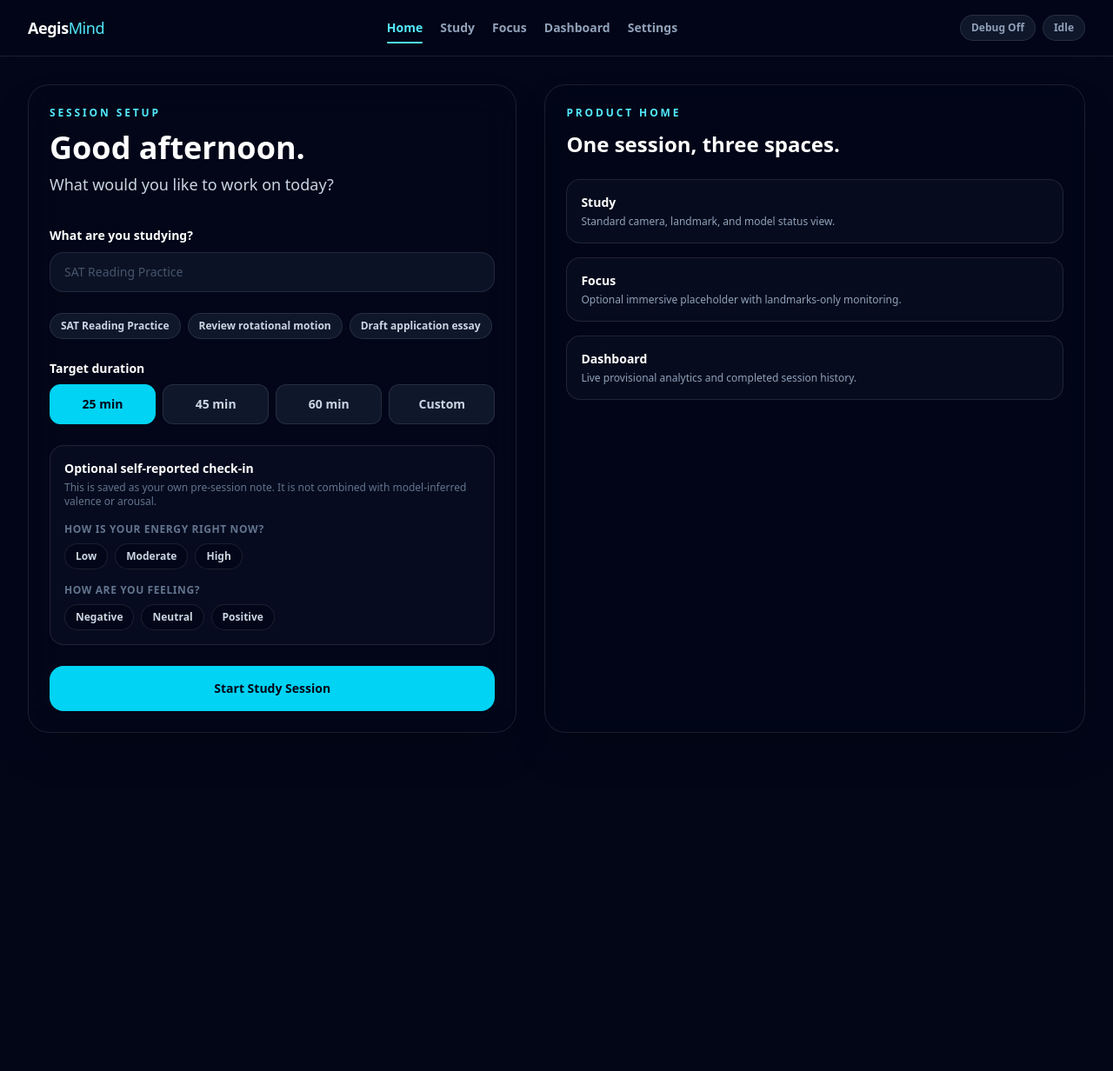
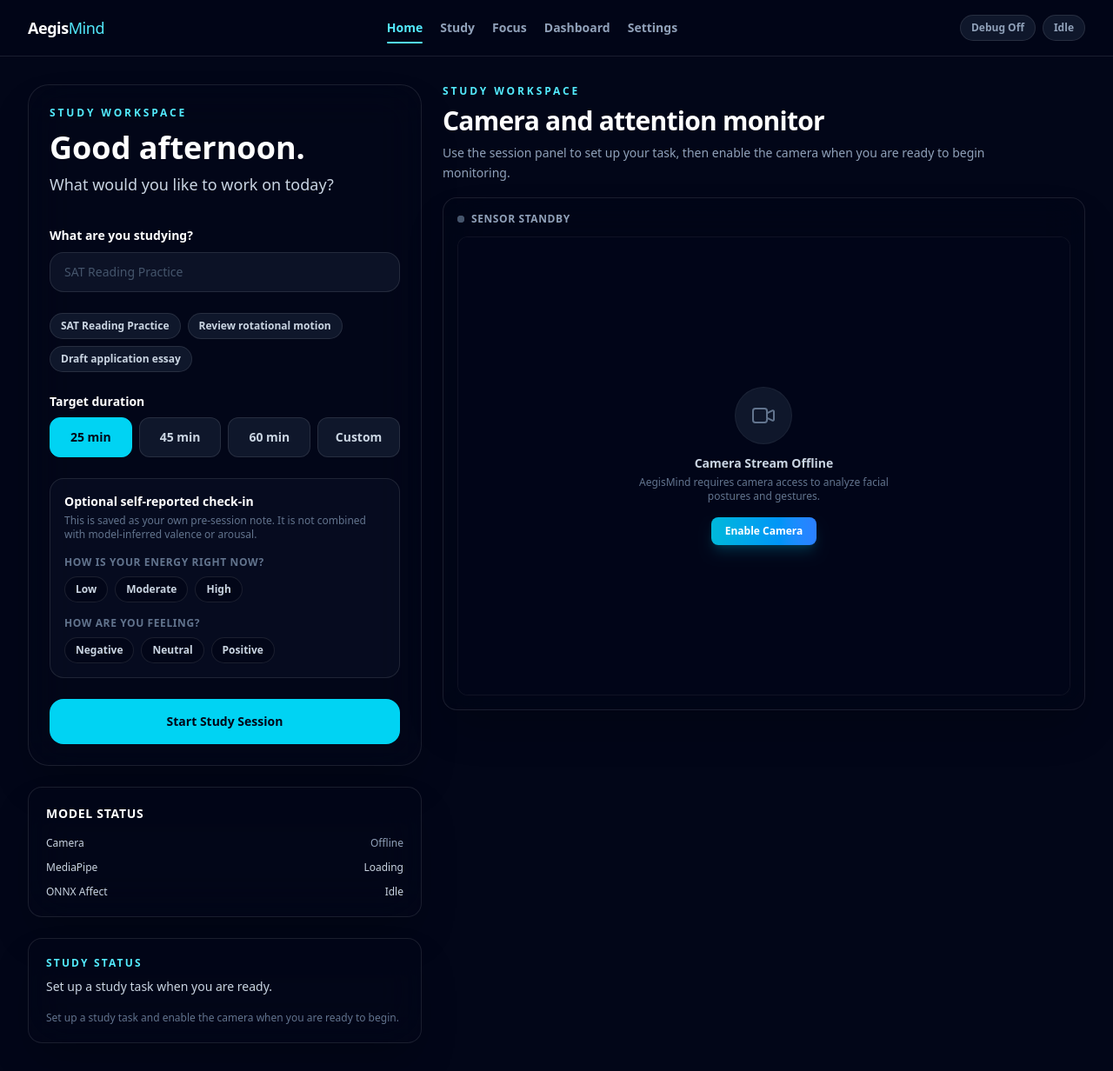
Before and after one commit to AmandaYao60/Study-Companion-Website-Versions-Backup, a Next.js app: page /app in a window 1280 px wide. Shown: the whole page at 87% size. Before the commit the page ends 875 px from the top, so only its background shows below. Built offline with nearby package versions, Linux system fonts and the light colour scheme.

Commit message:
refactor: unify product home and study workspace

```diff
--- a/src/app/app/page.js
+++ b/src/app/app/page.js
@@ -1,27 +1,5 @@
-"use client";
-
-import React from "react";
-import { useAppState } from "../../context/AppContext";
-import SessionSetupForm from "../../components/product/SessionSetupForm";
-import ActiveSessionCard from "../../components/product/ActiveSessionCard";
+import StudySpace from "../../components/product/StudySpace";
 
 export default function ProductHomePage() {
-  const { activeSession } = useAppState();
-
-  return (
-    <div className="mx-auto grid w-full max-w-7xl grid-cols-1 gap-8 px-4 py-8 sm:px-6 lg:grid-cols-[0.95fr_1.05fr] lg:px-8">
-      <div className="space-y-4">
-        {activeSession ? <ActiveSessionCard /> : <SessionSetupForm />}
-      </div>
-      <aside className="rounded-3xl border border-white/10 bg-slate-950/40 p-6 shadow-2xl backdrop-blur-xl">
-        <p className="text-xs font-bold uppercase tracking-[0.24em] text-cyan-300">Product Home</p>
-        <h2 className="mt-3 text-2xl font-black text-white">One session, three spaces.</h2>
-        <div className="mt-6 space-y-4">
-          <div className="rounded-2xl border border-white/10 bg-slate-900/45 p-4"><h3 className="text-sm font-bold text-white">Study</h3><p className="mt-1 text-xs text-slate-400">Standard camera, landmark, and model status view.</p></div>
-          <div className="rounded-2xl border border-white/10 bg-slate-900/45 p-4"><h3 className="text-sm font-bold text-white">Focus</h3><p className="mt-1 text-xs text-slate-400">Optional immersive placeholder with landmarks-only monitoring.</p></div>
-          <div className="rounded-2xl border border-white/10 bg-slate-900/45 p-4"><h3 className="text-sm font-bold text-white">Dashboard</h3><p className="mt-1 text-xs text-slate-400">Live provisional analytics and completed session history.</p></div>
-        </div>
-      </aside>
-    </div>
-  );
+  return <StudySpace />;
 }
--- a/src/app/app/study/page.js
+++ b/src/app/app/study/page.js
@@ -1,5 +1,5 @@
-import StudySpace from "../../../components/product/StudySpace";
+import { redirect } from "next/navigation";
 
 export default function StudyPage() {
-  return <StudySpace />;
+  redirect("/app");
 }
--- a/src/components/product/ActiveSessionCard.js
+++ b/src/components/product/ActiveSessionCard.js
@@ -6,77 +6,92 @@ import { useRouter } from "next/navigation";
 import { useAppState } from "../../context/AppContext";
 import useSmoothSessionTimer from "../../hooks/useSmoothSessionTimer";
 import { formatTargetDuration, formatTask } from "../dashboard/dashboardFormatters";
-import EndSessionDialog from "./EndSessionDialog";
+
+const formatCheckIn = (checkIn) => {
+  if (!checkIn) return null;
+  const details = [];
+  if (checkIn.energy) details.push(`Energy: ${checkIn.energy}`);
+  if (checkIn.mood) details.push(`Mood: ${checkIn.mood}`);
+  return details.length > 0 ? details.join(" / ") : null;
+};
 
 export default function ActiveSessionCard() {
   const router = useRouter();
-  const { activeSession, isMonitoring, resumeSession, finishSession, setShowCameraDialog } = useAppState();
+  const { activeSession, isMonitoring, resumeSession, setShowCameraDialog } = useAppState();
   const { formatted } = useSmoothSessionTimer(250);
-  const [isDialogOpen, setIsDialogOpen] = useState(false);
-  const [isEnding, setIsEnding] = useState(false);
+  const [isResuming, setIsResuming] = useState(false);
 
   if (!activeSession) return null;
 
   const isPrepared = activeSession.status === "prepared";
+  const isPaused = activeSession.status === "paused" || !isMonitoring;
+  const statusLabel = isPrepared ? "Ready to begin" : isMonitoring ? "Active" : "Paused";
+  const checkInSummary = formatCheckIn(activeSession.preSessionCheckIn);
 
-  const handleResume = async () => {
-    router.push("/app/study");
-
+  const handlePrimaryAction = async () => {
     if (isPrepared) {
-      window.setTimeout(() => setShowCameraDialog(true), 0);
+      setShowCameraDialog(true);
       return;
     }
 
-    if (!isMonitoring) {
+    if (isPaused) {
+      setIsResuming(true);
+      try {
         await resumeSession();
+      } finally {
+        setIsResuming(false);
       }
-  };
-
-  const handleEnd = async () => {
-    setIsEnding(true);
-    try {
-      const completed = await finishSession();
-      setIsDialogOpen(false);
-      router.push(completed ? "/app/dashboard" : "/app");
-    } finally {
-      setIsEnding(false);
     }
   };
 
   return (
-    <>
     <section className="rounded-3xl border border-white/10 bg-slate-950/50 p-6 shadow-2xl backdrop-blur-xl">
-        <p className="text-xs font-bold uppercase tracking-[0.24em] text-cyan-300">Welcome back</p>
-        <h1 className="mt-3 text-3xl font-black text-white sm:text-4xl">Your study session is still active.</h1>
-        <div className="mt-6 grid grid-cols-1 gap-3 sm:grid-cols-4">
-          <div className="rounded-2xl border border-white/10 bg-slate-900/45 p-4 sm:col-span-2">
+      <p className="text-xs font-bold uppercase tracking-[0.24em] text-cyan-300">Study Session</p>
+      <h2 className="mt-3 text-2xl font-black text-white">
+        {isPrepared ? "Your study task is ready." : isMonitoring ? "Your study session is active." : "Your study session is paused."}
+      </h2>
+      <p className="mt-2 text-sm leading-relaxed text-slate-400">
+        {isPrepared
+          ? "Enable the camera to begin monitoring and start the session timer."
+          : "You are currently working on:"}
+      </p>
+
+      <div className="mt-5 space-y-3">
+        <div className="rounded-2xl border border-white/10 bg-slate-900/45 p-4">
           <p className="text-[10px] font-bold uppercase tracking-wider text-slate-500">Study task</p>
           <p className="mt-2 text-sm font-bold text-white">{formatTask(activeSession.taskDescription)}</p>
         </div>
+        <div className="grid grid-cols-2 gap-3">
           <div className="rounded-2xl border border-white/10 bg-slate-900/45 p-4">
             <p className="text-[10px] font-bold uppercase tracking-wider text-slate-500">Elapsed</p>
             <p className="mt-2 font-mono text-lg font-bold text-cyan-200">{formatted}</p>
           </div>
           <div className="rounded-2xl border border-white/10 bg-slate-900/45 p-4">
             <p className="text-[10px] font-bold uppercase tracking-wider text-slate-500">Status</p>
-            <p className="mt-2 text-sm font-bold text-white">{isPrepared ? "Ready to begin" : isMonitoring ? "Active" : "Paused"}</p>
+            <p className="mt-2 text-sm font-bold text-white">{statusLabel}</p>
           </div>
         </div>
-        <p className="mt-3 text-sm text-slate-400">Target: {formatTargetDuration(activeSession.targetDurationMs)}</p>
+        <div className="rounded-2xl border border-white/10 bg-slate-900/45 p-4">
+          <p className="text-[10px] font-bold uppercase tracking-wider text-slate-500">Target</p>
+          <p className="mt-2 text-sm font-bold text-white">{formatTargetDuration(activeSession.targetDurationMs)}</p>
+        </div>
+        {checkInSummary && <p className="text-xs capitalize text-slate-500">{checkInSummary}</p>}
+      </div>
 
-        <div className="mt-6 flex flex-col gap-3 sm:flex-row">
-          <button type="button" onClick={() => void handleResume()} className="rounded-xl bg-cyan-400 px-4 py-3 text-sm font-bold text-slate-950 transition-all hover:bg-cyan-300">
-            {isPrepared ? "Begin Study" : "Resume Study"}
+      <div className="mt-6 flex flex-col gap-3 sm:flex-row lg:flex-col xl:flex-row">
+        {isPrepared || isPaused ? (
+          <button type="button" onClick={() => void handlePrimaryAction()} disabled={isResuming} className="rounded-xl bg-cyan-400 px-4 py-3 text-sm font-bold text-slate-950 transition-all hover:bg-cyan-300 disabled:cursor-wait disabled:opacity-70">
+            {isPrepared ? "Enable Camera" : isResuming ? "Resuming..." : "Resume Study"}
           </button>
-          <Link href="/app/dashboard" className="rounded-xl border border-white/10 bg-slate-900 px-4 py-3 text-center text-sm font-semibold text-slate-200 transition-all hover:bg-slate-800">
+        ) : (
+          <Link href="/app/focus" className="rounded-xl border border-cyan-400/20 bg-cyan-400/10 px-4 py-3 text-center text-sm font-semibold text-cyan-200 transition-all hover:bg-cyan-400/20">
+            Enter Focus Space
+          </Link>
+        )}
+        <button type="button" onClick={() => router.push("/app/dashboard")} className="rounded-xl border border-white/10 bg-slate-900 px-4 py-3 text-sm font-semibold text-slate-200 transition-all hover:bg-slate-800">
           View Dashboard
-          </Link>
-          <button type="button" onClick={() => setIsDialogOpen(true)} className="rounded-xl border border-emerald-400/20 bg-emerald-400/10 px-4 py-3 text-sm font-semibold text-emerald-200 transition-all hover:bg-emerald-400/20">
-            End Session
         </button>
       </div>
     </section>
-      <EndSessionDialog open={isDialogOpen} isEnding={isEnding} onClose={() => setIsDialogOpen(false)} onConfirm={() => void handleEnd()} />
-    </>
   );
 }
--- a/src/components/product/GlobalSessionBar.js
+++ b/src/components/product/GlobalSessionBar.js
@@ -29,7 +29,7 @@ export default function GlobalSessionBar() {
   const isFocusRoute = pathname.startsWith("/app/focus");
   const isPrepared = activeSession.status === "prepared";
   const statusLabel = isPrepared ? "Ready to begin" : isMonitoring ? "Active" : "Paused";
-  const contextualHref = isFocusRoute ? "/app/study" : "/app/focus";
+  const contextualHref = isFocusRoute ? "/app" : "/app/focus";
   const contextualLabel = isFocusRoute ? "Return to Study Space" : "Enter Focus Space";
 
   const handlePauseResume = async () => {
--- a/src/components/product/SessionSetupForm.js
+++ b/src/components/product/SessionSetupForm.js
@@ -41,7 +41,7 @@ export default function SessionSetupForm() {
     setIsStarting(true);
     try {
       if (activeSession) {
-        router.push("/app/study");
+        router.push("/app");
         return;
       }
 
@@ -52,7 +52,7 @@ export default function SessionSetupForm() {
       });
 
       if (session) {
-        router.push("/app/study");
+        router.push("/app");
         window.setTimeout(() => setShowCameraDialog(true), 0);
       }
     } catch (startError) {
@@ -66,7 +66,7 @@ export default function SessionSetupForm() {
   return (
     <section className="rounded-3xl border border-white/10 bg-slate-950/50 p-6 shadow-2xl backdrop-blur-xl">
       <div>
-        <p className="text-xs font-bold uppercase tracking-[0.24em] text-cyan-300">Session setup</p>
+        <p className="text-xs font-bold uppercase tracking-[0.24em] text-cyan-300">Study Workspace</p>
         <h1 className="mt-3 text-3xl font-black text-white sm:text-4xl">Good afternoon.</h1>
         <p className="mt-2 text-lg text-slate-300">What would you like to work on today?</p>
       </div>
--- a/src/components/product/StudySpace.js
+++ b/src/components/product/StudySpace.js
@@ -5,17 +5,73 @@ import Link from "next/link";
 import { useAppState } from "../../context/AppContext";
 import CameraFeed from "../CameraFeed";
 import DebugPanel from "../DebugPanel";
-import useSmoothSessionTimer from "../../hooks/useSmoothSessionTimer";
-import { formatTargetDuration, formatTask } from "../dashboard/dashboardFormatters";
+import SessionSetupForm from "./SessionSetupForm";
+import ActiveSessionCard from "./ActiveSessionCard";
 
-const getFriendlyStatus = ({ sessionStatus, isMonitoring, focus, fatigue }) => {
-  if (sessionStatus === "prepared") return "Camera access is required to begin monitoring.";
-  if (!isMonitoring) return "Monitoring is paused. Resume when you are ready to continue.";
+const formatStatusValue = (value) => {
+  if (!value) return "Idle";
+  return value.charAt(0).toUpperCase() + value.slice(1);
+};
+
+const getFriendlyStatus = ({ activeSession, isMonitoring, focus, fatigue }) => {
+  if (!activeSession) return "Set up a study task when you are ready.";
+  if (activeSession.status === "prepared") return "Your task is ready. Enable the camera to begin monitoring.";
+  if (activeSession.status === "paused" || !isMonitoring) return "Your session is paused. Resume when you are ready to continue.";
   if (fatigue >= 70) return "You seem a little tired. It is okay to slow down.";
   if (focus >= 75 && fatigue < 55) return "Deeply focused. Keep this steady rhythm.";
   if (focus < 45) return "Your attention may be drifting. Gently bring it back.";
   return "Your study rhythm is steady. Continue at your own pace.";
 };
+
+function ModelStatusPanel({ isCameraAllowed, isAiLoaded, affectModelStatus, onDisableWebcam }) {
+  return (
+    <section className="rounded-2xl border border-white/10 bg-slate-950/50 p-5 shadow-2xl backdrop-blur-xl">
+      <h2 className="text-sm font-bold uppercase tracking-wider text-white">Model Status</h2>
+      <div className="mt-4 space-y-3 text-xs text-slate-300">
+        <div className="flex items-center justify-between gap-4">
+          <span>Camera</span>
+          <span className={isCameraAllowed ? "text-emerald-300" : "text-slate-400"}>{isCameraAllowed ? "Enabled" : "Offline"}</span>
+        </div>
+        <div className="flex items-center justify-between gap-4">
+          <span>MediaPipe</span>
+          <span>{isAiLoaded ? "Ready" : "Loading"}</span>
+        </div>
+        <div className="flex items-center justify-between gap-4">
+          <span>ONNX Affect</span>
+          <span>{formatStatusValue(affectModelStatus)}</span>
+        </div>
+      </div>
+      {isCameraAllowed && (
+        <button type="button" onClick={onDisableWebcam} className="mt-5 w-full rounded-xl border border-red-500/20 bg-red-500/10 px-3 py-2 text-xs font-semibold text-red-300 transition-all hover:bg-red-500/20">
+          Disable Webcam
+        </button>
+      )}
+    </section>
+  );
+}
+
+function StudyStatusPanel({ activeSession, isMonitoring, focus, fatigue }) {
+  const message = getFriendlyStatus({ activeSession, isMonitoring, focus, fatigue });
+  const canEnterFocus = activeSession && isMonitoring;
+
+  return (
+    <section className="rounded-2xl border border-white/10 bg-slate-950/50 p-5 shadow-2xl backdrop-blur-xl">
+      <p className="text-xs font-bold uppercase tracking-[0.18em] text-cyan-300">Study Status</p>
+      <p className="mt-2 text-sm leading-relaxed text-slate-300">{message}</p>
+      {canEnterFocus ? (
+        <Link href="/app/focus" className="mt-4 inline-flex rounded-xl border border-cyan-400/20 bg-cyan-400/10 px-4 py-2 text-xs font-semibold text-cyan-200 transition-all hover:bg-cyan-400/20">
+          Enter Focus Space
+        </Link>
+      ) : activeSession?.status === "prepared" ? (
+        <p className="mt-4 text-xs text-slate-500">Enable camera access before entering Focus Space.</p>
+      ) : activeSession ? (
+        <p className="mt-4 text-xs text-slate-500">Resume monitoring from the global session bar to enter Focus Space.</p>
+      ) : (
+        <p className="mt-4 text-xs text-slate-500">Set up a study task and enable the camera when you are ready to begin.</p>
+      )}
+    </section>
+  );
+}
 
 export default function StudySpace() {
   const {
@@ -27,99 +83,34 @@ export default function StudySpace() {
     isDebugMode,
     focus,
     fatigue,
-    currentGesture,
     stopCamera,
   } = useAppState();
-  const { formatted } = useSmoothSessionTimer(250);
-
-  if (!activeSession) {
-    return (
-      <div className="mx-auto flex w-full max-w-4xl flex-1 items-center px-4 py-12 sm:px-6 lg:px-8">
-        <section className="w-full rounded-3xl border border-white/10 bg-slate-950/50 p-8 text-center shadow-2xl backdrop-blur-xl">
-          <p className="text-xs font-bold uppercase tracking-[0.24em] text-cyan-300">Study Space</p>
-          <h1 className="mt-3 text-3xl font-black text-white">Start a session first.</h1>
-          <p className="mx-auto mt-3 max-w-xl text-sm leading-relaxed text-slate-400">
-            Study Space uses the active session task, timer, camera state, and metric sampling. Create a session from Product Home before entering the monitor view.
-          </p>
-          <Link href="/app" className="mt-6 inline-flex rounded-xl bg-cyan-400 px-5 py-3 text-sm font-bold text-slate-950 transition-all hover:bg-cyan-300">
-            Go to Session Setup
-          </Link>
-        </section>
-      </div>
-    );
-  }
-
-  const sessionStatus = activeSession.status;
-  const status = getFriendlyStatus({ sessionStatus, isMonitoring, focus, fatigue });
 
   return (
     <div className="mx-auto w-full max-w-7xl px-4 py-8 sm:px-6 lg:px-8">
-      <div className="mb-8 flex flex-col justify-between gap-4 lg:flex-row lg:items-end">
-        <div>
-          <p className="text-xs font-bold uppercase tracking-[0.24em] text-cyan-300">Study Space</p>
-          <h1 className="mt-2 text-2xl font-black tracking-tight text-white sm:text-3xl">{formatTask(activeSession.taskDescription)}</h1>
-          <p className="mt-2 text-sm text-slate-400">Standard monitoring view for your current study session.</p>
-        </div>
-        <div className="grid grid-cols-2 gap-3 sm:grid-cols-4">
-          <div className="rounded-2xl border border-white/10 bg-slate-950/50 px-4 py-3">
-            <p className="text-[9px] font-bold uppercase tracking-wider text-slate-500">Elapsed</p>
-            <p className="mt-1 font-mono text-lg font-bold text-white">{formatted}</p>
+      <div className="grid grid-cols-1 gap-6 lg:grid-cols-[minmax(320px,0.38fr)_minmax(0,0.62fr)] lg:items-start">
+        <aside className="space-y-6 lg:sticky lg:top-36">
+          {activeSession ? <ActiveSessionCard /> : <SessionSetupForm />}
+          <ModelStatusPanel
+            isCameraAllowed={isCameraAllowed}
+            isAiLoaded={isAiLoaded}
+            affectModelStatus={affectModelStatus}
+            onDisableWebcam={stopCamera}
+          />
+          <StudyStatusPanel activeSession={activeSession} isMonitoring={isMonitoring} focus={focus} fatigue={fatigue} />
+          {isDebugMode && <DebugPanel />}
+        </aside>
+
+        <main className="min-w-0 space-y-4">
+          <div>
+            <p className="text-xs font-bold uppercase tracking-[0.24em] text-cyan-300">Study Workspace</p>
+            <h1 className="mt-2 text-2xl font-black tracking-tight text-white sm:text-3xl">Camera and attention monitor</h1>
+            <p className="mt-2 max-w-2xl text-sm leading-relaxed text-slate-400">
+              Use the session panel to set up your task, then enable the camera when you are ready to begin monitoring.
+            </p>
           </div>
-          <div className="rounded-2xl border border-white/10 bg-slate-950/50 px-4 py-3">
-            <p className="text-[9px] font-bold uppercase tracking-wider text-slate-500">Target</p>
-            <p className="mt-1 text-sm font-bold text-white">{formatTargetDuration(activeSession.targetDurationMs)}</p>
-          </div>
-          <div className="rounded-2xl border border-white/10 bg-slate-950/50 px-4 py-3">
-            <p className="text-[9px] font-bold uppercase tracking-wider text-slate-500">Monitoring</p>
-            <p className={`mt-1 text-sm font-bold ${isMonitoring ? "text-emerald-300" : "text-amber-300"}`}>{sessionStatus === "prepared" ? "Ready to begin" : isMonitoring ? "Active" : "Paused"}</p>
-          </div>
-          <div className="rounded-2xl border border-white/10 bg-slate-950/50 px-4 py-3">
-            <p className="text-[9px] font-bold uppercase tracking-wider text-slate-500">Posture</p>
-            <p className="mt-1 text-sm font-bold text-white">{currentGesture === "None" ? "Nominal" : currentGesture}</p>
-          </div>
-        </div>
-      </div>
-
-      <div className="grid grid-cols-1 gap-6 lg:grid-cols-3">
-        <div className="space-y-6 lg:col-span-2">
           <CameraFeed presentation="monitor" showControls={false} />
-          <section className="rounded-2xl border border-white/10 bg-slate-950/50 p-5 shadow-2xl backdrop-blur-xl">
-            <p className="text-xs font-bold uppercase tracking-[0.18em] text-cyan-300">Study status</p>
-            <p className="mt-2 text-sm leading-relaxed text-slate-300">{status}</p>
-            {isMonitoring ? (
-              <Link href="/app/focus" className="mt-4 inline-flex rounded-xl border border-cyan-400/20 bg-cyan-400/10 px-4 py-2 text-xs font-semibold text-cyan-200 transition-all hover:bg-cyan-400/20">
-                Enter Focus Space
-              </Link>
-            ) : (
-              <p className="mt-4 text-xs text-slate-500">{sessionStatus === "prepared" ? "Enable camera access to begin monitoring before entering Focus Space." : "Resume monitoring from the global session bar to enter Focus Space."}</p>
-            )}
-          </section>
-        </div>
-
-        <div className="space-y-6">
-          <section className="rounded-2xl border border-white/10 bg-slate-950/50 p-5 shadow-2xl backdrop-blur-xl">
-            <h2 className="text-sm font-bold uppercase tracking-wider text-white">Model Status</h2>
-            <div className="mt-4 space-y-3 text-xs text-slate-300">
-              <div className="flex items-center justify-between"><span>Camera</span><span>{isCameraAllowed ? "Enabled" : "Needs permission"}</span></div>
-              <div className="flex items-center justify-between"><span>MediaPipe</span><span>{isAiLoaded ? "Ready" : "Loading"}</span></div>
-              <div className="flex items-center justify-between"><span>ONNX Affect</span><span className="capitalize">{affectModelStatus}</span></div>
-            </div>
-            <button type="button" onClick={stopCamera} disabled={!isCameraAllowed} className="mt-5 w-full rounded-xl border border-red-500/20 bg-red-500/10 px-3 py-2 text-xs font-semibold text-red-300 transition-all hover:bg-red-500/20 disabled:cursor-not-allowed disabled:border-white/10 disabled:bg-slate-900 disabled:text-slate-600">
-              Disable Webcam
-            </button>
-          </section>
-
-          {isDebugMode ? (
-            <DebugPanel />
-          ) : (
-            <section className="rounded-2xl border border-white/10 bg-slate-950/50 p-5 shadow-2xl backdrop-blur-xl">
-              <h2 className="text-sm font-bold uppercase tracking-wider text-white">Session Notes</h2>
-              <p className="mt-2 text-xs leading-relaxed text-slate-400">
-                Technical debug details are available when Debug Mode is enabled. The normal Study Space keeps camera, model, and session status easy to scan.
-              </p>
-            </section>
-          )}
-        </div>
+        </main>
       </div>
     </div>
   );
```
Lines whose indentation alone changed are shown as unchanged.
